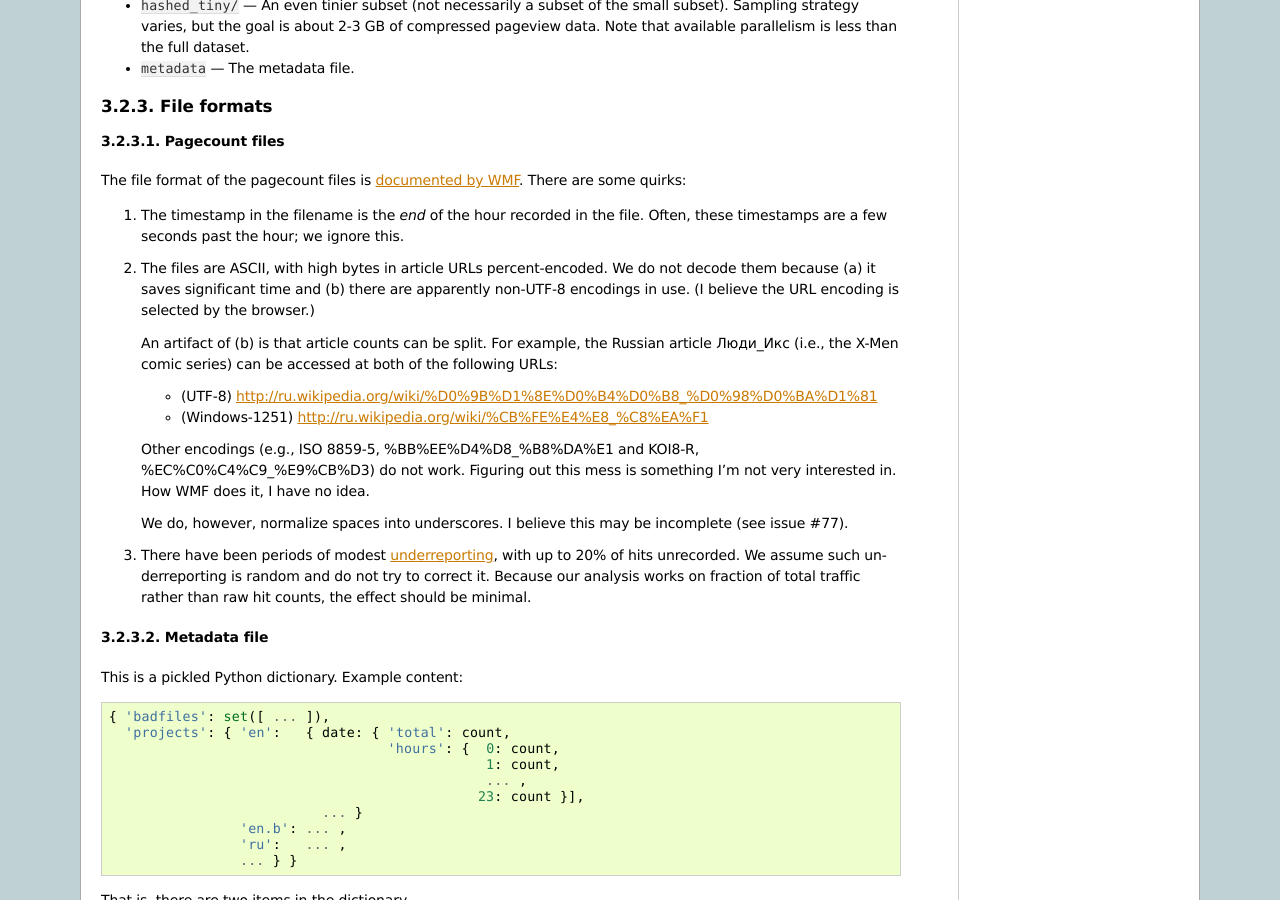
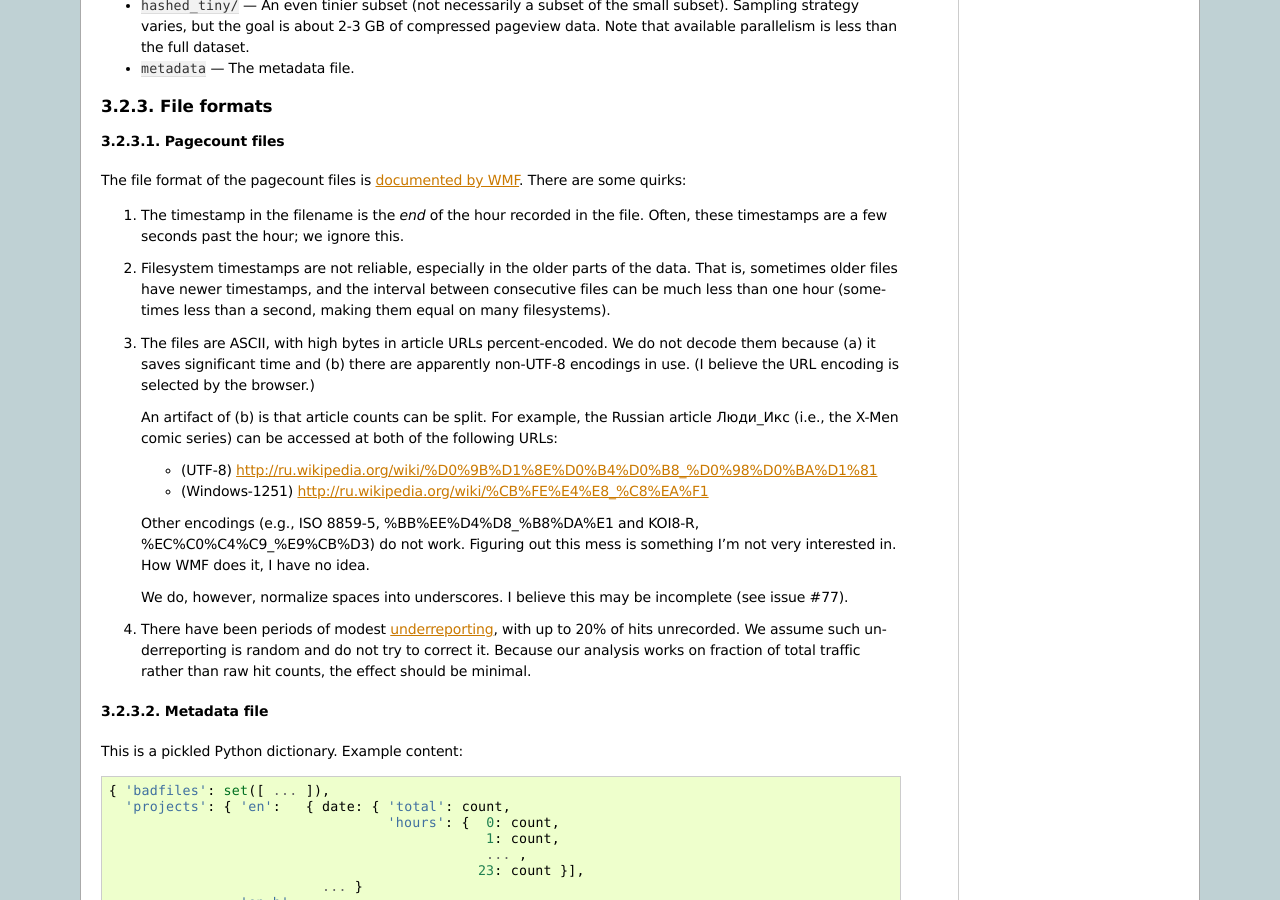
Before and after one commit to reidpr/quac, a Sphinx documentation site: the page built from sphinx/pipeline.rst, in a window 1280 px wide and 900 px high, scrolled down 3734 px. Built offline with Sphinx 7.4.7, drawn with Linux system fonts in a browser that asks for light colours; formulas are drawn with MathJax 3.

Commit message:
Add note about timestamp reliability for WP files

```diff
--- a/sphinx/pipeline.rst
+++ b/sphinx/pipeline.rst
@@ -300,6 +300,11 @@ The file format of the pagecount files is `documented by WMF
    file. Often, these timestamps are a few seconds past the hour; we ignore
    this.
 
+#. Filesystem timestamps are not reliable, especially in the older parts of
+   the data. That is, sometimes older files have newer timestamps, and the
+   interval between consecutive files can be much less than one hour
+   (sometimes less than a second, making them equal on many filesystems).
+
 #. The files are ASCII, with high bytes in article URLs percent-encoded. We do
    not decode them because (a) it saves significant time and (b) there are
    apparently non-UTF-8 encodings in use. (I believe the URL encoding is
```
